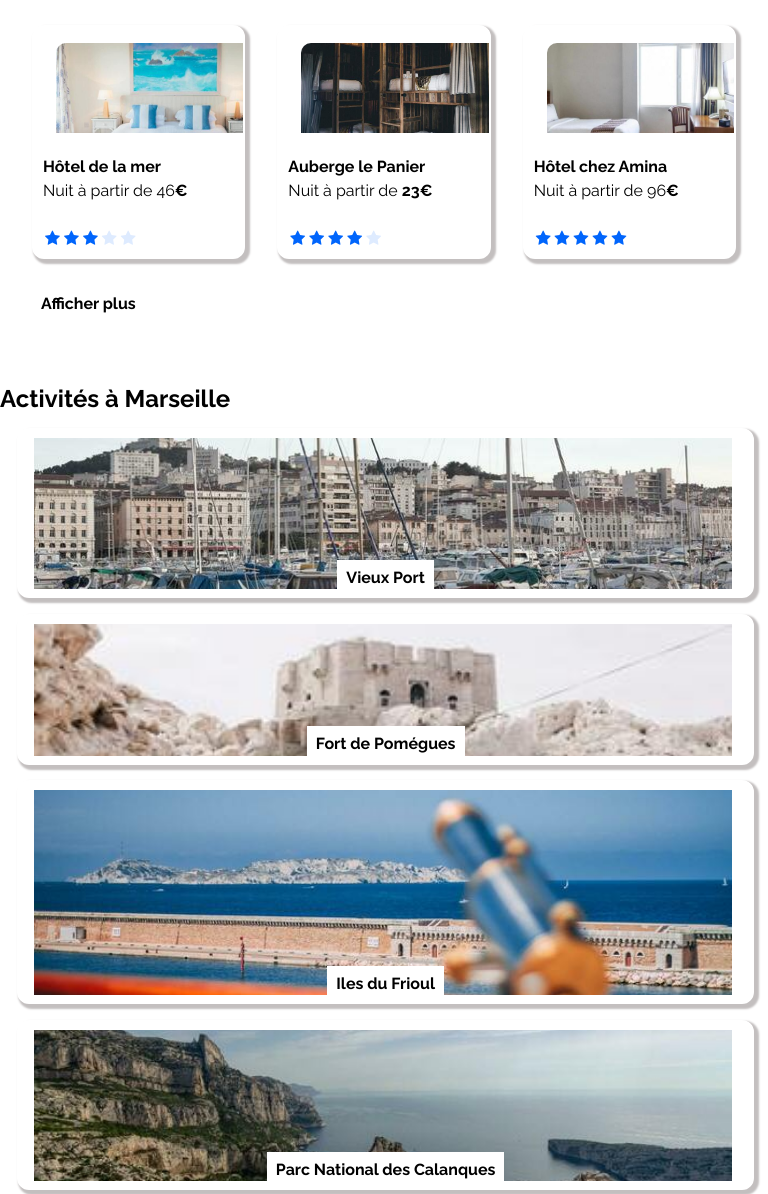
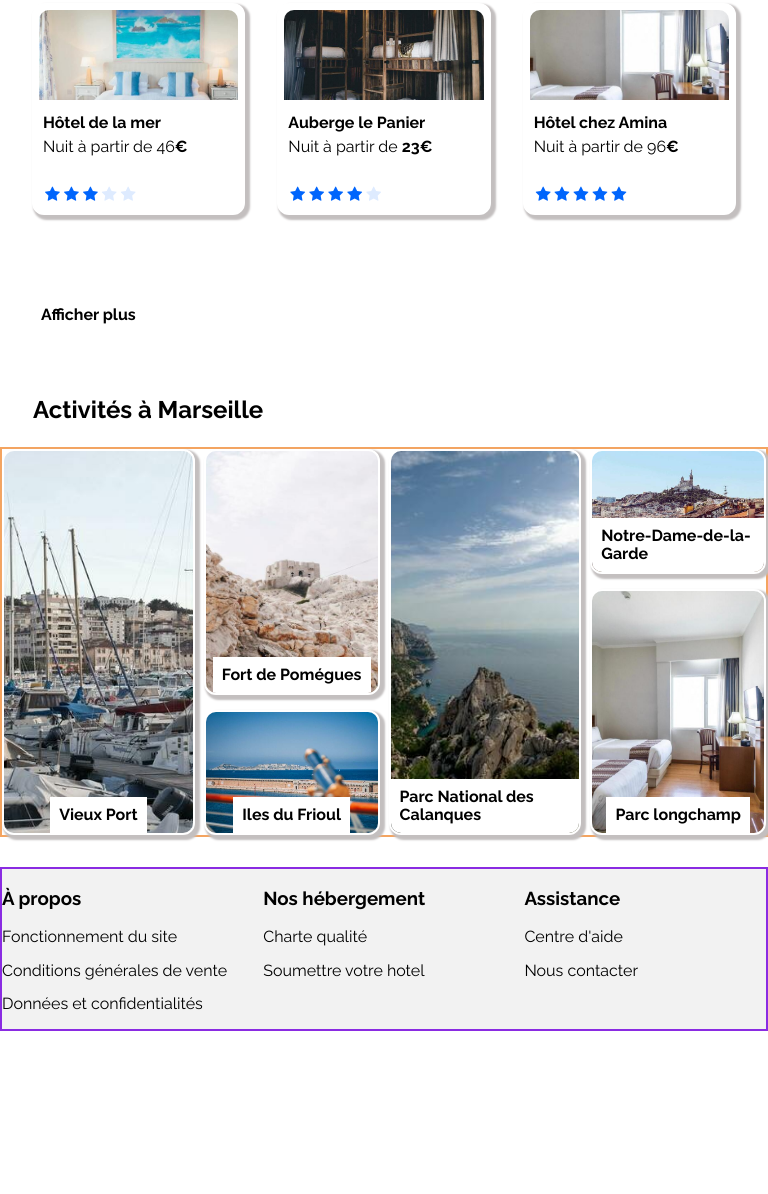
Before and after one commit to Natalina933/P2_Charbonnel_Nathalie_082022, a website: page Index.html in a window 768 px wide. Shown: the part 1195-2389 px from the top of the page. After the commit the page ends 2226 px from the top, so only its background shows below. Drawn offline with nearby package versions, Linux system fonts and the light colour scheme; a web font is replaced by a local one.

Commit message:
modif media query

```diff
--- a/css/styles.css
+++ b/css/styles.css
@@ -205,8 +205,8 @@ h4, p {
   gap: 20px;
 }
 .accommodations h3,
-.mostPopular h3,
-#activity h3{
+.mostPopular h3
+{
   margin: 0;
   margin-bottom: 16px;
   font-size: x-large;
@@ -227,7 +227,7 @@ h4, p {
   gap: 20px;
 }
 .accommodations h4{
-  margin-top: 36px;
+  margin-top: 91px;
 }
 .styleCard{
   flex: 1;
@@ -273,7 +273,6 @@ h4, p {
   background: #f2f2f2;
   padding: 32px;
   border-radius: 20px;
-  height: 100%;
 }
 .mostPopular .titlePopular{
   display: flex;
@@ -312,6 +311,11 @@ h4, p {
   height: 600px;
   justify-content: space-between;
 }
+#activity h3{
+  margin-left: 33px;
+  font-size: x-large;
+
+}
 .singleCard, .doubleCards{
   display: flex;
   flex-direction: column;
@@ -329,6 +333,8 @@ h4, p {
   width: 100%;
   overflow: hidden;
   position: relative;
+  box-shadow: 3px 3px 2px 2px #c3bfbf;
+  border-radius: 15px;
 }
 .contentActivity .styleTextCardActivity{
   position: absolute;
@@ -338,13 +344,13 @@ h4, p {
   background-color: #fff;
 }
 .div1, .div4{
-  height: 100%;
+  flex: 1;
 }
 .div2, .div6{
-  height: 40%;
+  flex: 2;
 }
 .div3, .div5{
-  height: 60%;
+  flex: 1;
 }
 .styleTextCardActivity{
   position: absolute;
@@ -378,7 +384,7 @@ h4, p {
 /*Média Query*/
 
 
-@media screen and (min-width: 768px) and (max-width: 991px){
+@media screen and (max-width: 991px){
   /*section hébergement*/
   .contentAccommodations{
     flex-direction: column-reverse;
@@ -387,31 +393,24 @@ h4, p {
     width: 100%;
   }
   .accommodations .contentAllCards .styleCard {
-    width: 100%;
     justify-content: space-around;
-    height: auto;
   }
   .accommodations{
     background: none;
   }
-  .accommodations img{
-    margin: 11px 17px;
-  }
-
   /*Section mostPopular*/
   .mostPopular{
     border-radius: 0;
   }
   /*Section Activity*/
 .contentAllCardsActivity{
-  flex-direction: column;
+  border: 2px solid sandybrown;
   flex-wrap: wrap;
-  gap: 16px;
-  height: auto;
+  gap: 9px;
+  height: 390px;
+  justify-content: space-evenly;
 }
 .cardActivity{
-  padding: 8px 20px 7px 15px;
-  margin: 0px 17px;
   background-color: white;
   border-radius: 12px;
   border: 2px solid white;
@@ -419,13 +418,9 @@ h4, p {
   box-shadow: 3px 3px 2px 2px #c3bfbf;
   }
 .singleCard{
-  width: 96%;
-  height: 170px;
+flex: 1;
 }
 .doubleCards{
-  flex-direction: column;
-  width: 96%;
-  height: 390px;
   gap: 15px;
 }
 }
```
